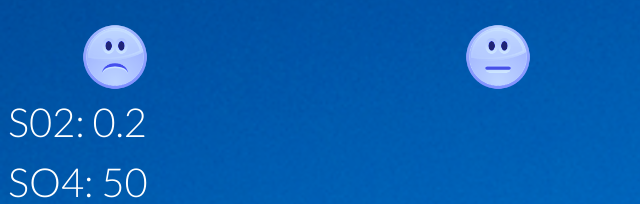
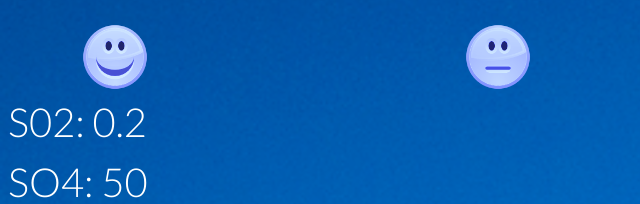
Before and after one commit to eunjoolee787/voggy, a website: page app/public/index.html in a window 1280 px wide. Shown: the part 189-393 px from the top of the page, 0-640 px from the left. Drawn offline with Linux system fonts and the light colour scheme.

Commit message:
Add smiling face

```diff
--- a/app/sass/styles.scss
+++ b/app/sass/styles.scss
@@ -50,7 +50,7 @@ div.sicky {
   list-style-type: none;
 
   .face-smile {
-    background-image: url('/images/face-sad.png');
+    background-image: url('/images/face-smile.png');
     @include box-shadow();
   }
   .face-plain {
```
Also changed, not shown: app/public/css/styles.css.
